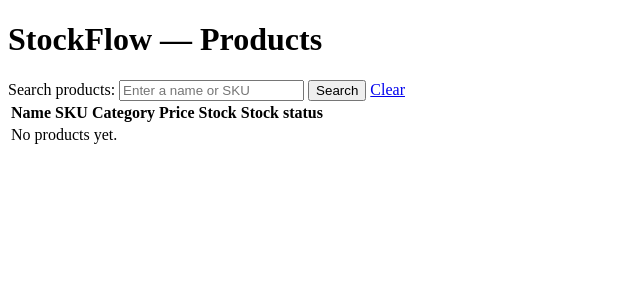
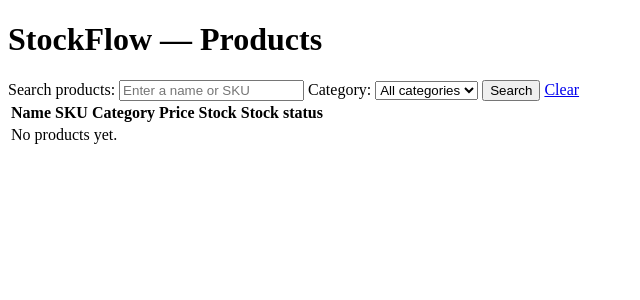
Before and after one commit to camaliyev/stockflow, a Django app: page /products/ in a window 1280 px wide. Shown: the top 300 px of the page, without its empty margins (0-640 px from the left). Run offline with Django 5.2, Linux system fonts and the light colour scheme; the visitor is signed in with stand-in values (Sample User, id 1); data that the repository does not hold is empty.

Commit message:
Add category filter to product list

```diff
--- a/inventory/templates/inventory/product_list.html
+++ b/inventory/templates/inventory/product_list.html
@@ -6,6 +6,7 @@
 </head>
 <body>
     <h1>StockFlow — Products</h1>
+
     <form method="get" action="{% url 'inventory:product_list' %}">
         <label for="search">Search products:</label>
         <input
@@ -15,9 +16,25 @@
             value="{{ search_query }}"
             placeholder="Enter a name or SKU"
         >
+
+        <label for="category">Category:</label>
+        <select id="category" name="category">
+            <option value="">All categories</option>
+
+            {% for category in categories %}
+                <option
+                    value="{{ category.pk }}"
+                    {% if category.pk == selected_category.pk %}selected{% endif %}
+                >
+                    {{ category.name }}
+                </option>
+            {% endfor %}
+        </select>
+
         <button type="submit">Search</button>
         <a href="{% url 'inventory:product_list' %}">Clear</a>
     </form>
+
 
     <table>
         <thead>
--- a/inventory/views.py
+++ b/inventory/views.py
@@ -2,12 +2,14 @@ from django.contrib.auth.decorators import login_required
 from django.shortcuts import render
 from django.db.models import Q
 
-from .models import Product
+from .models import Category, Product
 
 @login_required(login_url="/admin/login/")
 def product_list(request):
     search_query = request.GET.get("q", "").strip()
+    category_id = request.GET.get("category", "").strip()
 
+    categories = Category.objects.all()
     products = Product.objects.select_related("category").all()
 
     if search_query:
@@ -16,11 +18,20 @@ def product_list(request):
             | Q(sku__icontains=search_query)
         )
 
+    selected_category = categories.filter(
+        pk=category_id
+    ).first() if category_id.isdecimal() else None
+
+    if selected_category:
+        products = products.filter(category=selected_category)
+
     return render(
         request,
         "inventory/product_list.html",
         {
             "products": products,
             "search_query": search_query,
+            "categories": categories,
+            "selected_category": selected_category,
         },
     )
```
Lines whose indentation alone changed are shown as unchanged.
